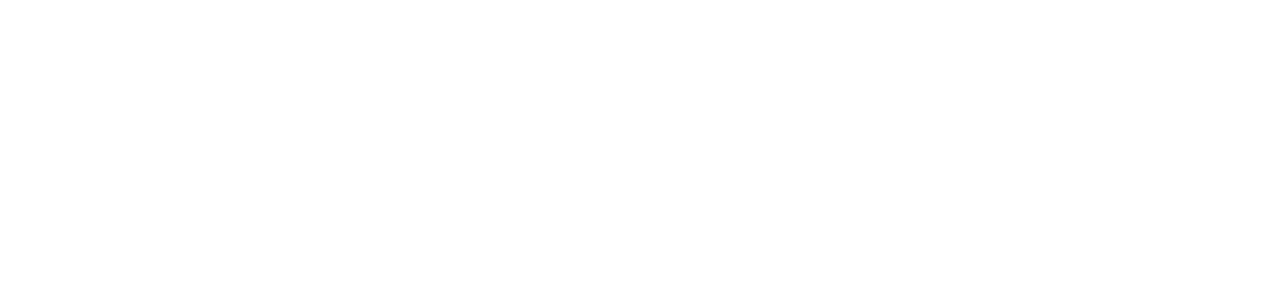
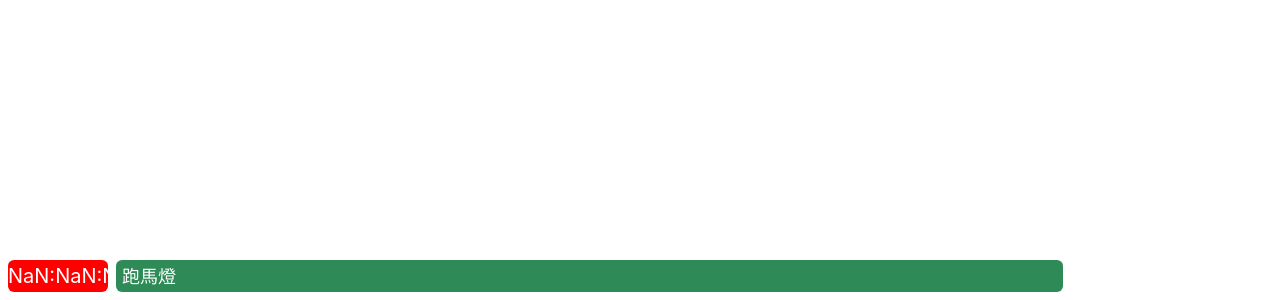
Before and after one commit to jimmyhealer/DOMjudge-LiveStream, a Vue app: page /live in a window 1280 px wide. Shown: the part 500-800 px from the top of the page. Built offline with nearby package versions, Linux system fonts and the light colour scheme.

Commit message:
feat: add countdown and footer(not finished yet)

```diff
--- /dev/null
+++ b/src/components/ContestCountdown.vue
@@ -0,0 +1,54 @@
+<script setup lang="ts">
+import { useLiveStreamStore } from '@/stores/livestream'
+import { computed, ref } from 'vue'
+
+const props = defineProps<{
+  contestId: string
+}>()
+
+const { getContestDetail } = useLiveStreamStore()
+const contestDetail = ref(getContestDetail(props.contestId))
+const showCountdown = computed(() => new Date() < contestDetail.value?.startTime)
+const contestName = computed(() => contestDetail.value?.name)
+const contestStartTime = computed(() => contestDetail.value?.startTime)
+</script>
+
+<template>
+  <template v-if="showCountdown">
+    <div class="countdown-bg">
+      <el-countdown
+        class="countdown"
+        :title="'Start to contest ' + contestName"
+        :value="contestStartTime"
+      />
+    </div>
+  </template>
+</template>
+
+<style scoped>
+.countdown-bg {
+  position: absolute;
+  width: 100%;
+  height: 100%;
+  z-index: 2000;
+
+  background-color: white;
+}
+
+.countdown {
+  position: absolute;
+  top: 50%;
+  left: 50%;
+  transform: translate(-50%, -50%);
+}
+
+.countdown :deep(.el-statistic__head) {
+  text-align: center;
+  font-size: 30px;
+}
+
+.countdown :deep(.el-statistic__content) {
+  text-align: center;
+  font-size: 64px;
+}
+</style>
--- /dev/null
+++ b/src/components/LiveStreamFooter.vue
@@ -0,0 +1,46 @@
+<script setup lang="ts">
+defineProps<{
+  time: number
+}>()
+</script>
+
+<template>
+  <div style="height: 48px; padding: 0 4px 0 8px; align-items: center; display: flex">
+    <el-countdown
+      format="HH:mm:ss"
+      :value="time"
+      style="
+        margin: auto 0;
+        background-color: red;
+        color: white !important;
+        font-weight: 500;
+        width: 100px;
+        height: 32px;
+        text-align: center;
+        border-radius: 6px;
+      "
+    />
+    <p
+      style="
+        background-color: seagreen;
+        width: calc(100% - 100px);
+        margin: auto;
+        margin-left: 8px;
+        border-radius: 6px;
+        padding: 3px 6px;
+        color: white;
+        font-weight: 500;
+        font-size: 18px;
+        height: 32px;
+      "
+    >
+      跑馬燈
+    </p>
+  </div>
+</template>
+
+<style scoped>
+:deep(.el-statistic__content) {
+  color: white;
+}
+</style>
--- a/src/views/LiveStream.vue
+++ b/src/views/LiveStream.vue
@@ -6,43 +6,61 @@ import { useLiveStreamStore } from '@/stores/livestream'
 import { useLiveStream } from '@/composables/liveStream'
 import LastSubmission from '@/components/LastSubmission.vue'
 import ScoreBoard from '@/components/ScoreBoard.vue'
+import ContestCountdown from '@/components/ContestCountdown.vue'
 import ImageCarousel from '@/components/ImageCarousel.vue'
+import LiveStreamFooter from '@/components/LiveStreamFooter.vue'
 
 const { start } = useLiveStream()
-const { checkScoreboard, checkLastSubmission } = useLiveStreamStore()
+const { checkScoreboard, checkLastSubmission, getContestDetail } = useLiveStreamStore()
 const contestStore = useContestStore()
+
+function getMaxContestTime() {
+  const result = contestStore.contests?.map((contest) => getContestDetail(contest.id).endTime) ?? []
+  return Math.max(...result.map((date) => date.getTime()))
+}
 
 const isInitialized = ref(false)
 onMounted(async () => {
-  await start(contestStore.contests?.map((contest) => contest.id) || [])
+  await start(contestStore.contests?.map((contest) => contest.id ?? contest) || [])
   isInitialized.value = true
 })
 </script>
 
 <template>
   <div class="scoreboard" style="overflow: hidden" v-loading.fullscreen.lock="!isInitialized">
-    <template v-for="{ id } in contestStore.contests" :key="id">
-      <el-row style="height: 50%; border: 1px solid #ccc">
-        <template v-if="false">
-          <!-- <el-countdown
-            class="countdown"
-            :title="'Start to contest ' + scoreboardData.get(id)?.contestDetail.name"
-            :value="scoreboardData.get(id)?.contestDetail.startTime"
-          /> -->
+    <el-row v-if="isInitialized">
+      <el-col :span="20" style="height: 100vh">
+        <div style="height: calc(100% - 48px); position: relative">
+          <template v-for="{ id } in contestStore.contests" :key="id">
+            <template v-if="checkScoreboard(id)">
+              <div :style="{ height: `${100 / contestStore.contests!.length}%` }">
+                <ContestCountdown :contestId="id" />
+                <ScoreBoard :contestId="id" />
+              </div>
+            </template>
+          </template>
+        </div>
+        <LiveStreamFooter :time="getMaxContestTime()" />
+      </el-col>
+      <el-col :span="4" class="last-submission" ref="submissionEl">
+        <ImageCarousel
+          v-if="contestStore.images && contestStore.images.length > 0"
+          :images="contestStore.images"
+          style="margin-bottom: auto"
+        />
+        <template v-for="{ id } in contestStore.contests" :key="id">
+          <div
+            class="last-submission-item"
+            ref="el"
+            :style="{
+              height: `${100 / contestStore.contests!.length}%`
+            }"
+          >
+            <LastSubmission :contestId="id" v-if="checkLastSubmission(id)" />
+          </div>
         </template>
-        <template v-else>
-          <el-col :span="20" style="height: 100%">
-            <template v-if="checkScoreboard(id)">
-              <ScoreBoard :contestId="id" />
-            </template>
-          </el-col>
-          <el-col :span="4" v-if="checkLastSubmission(id)" class="last-submission">
-            <LastSubmission :contestId="id" />
-            <ImageCarousel v-if="contestStore.images" :images="contestStore.images" />
-          </el-col>
-        </template>
-      </el-row>
-    </template>
+      </el-col>
+    </el-row>
   </div>
 </template>
 
@@ -57,47 +75,18 @@ onMounted(async () => {
 .last-submission {
   display: flex;
   flex-direction: column;
-  justify-content: space-between;
+  justify-content: end;
+  padding-right: 6px;
 }
 
-.countdown {
-  position: absolute;
-  top: 50%;
-  left: 50%;
-  transform: translate(-50%, -50%);
-}
+.last-submission-item {
+  margin: 0px 4px 10px;
+  border-radius: 6px;
+  background-color: aquamarine;
+  padding: 8px;
 
-.countdown :deep(.el-statistic__head) {
-  text-align: center;
-  font-size: 30px;
-}
-
-.countdown :deep(.el-statistic__content) {
-  text-align: center;
-  font-size: 64px;
-}
-
-.el-row {
   display: flex;
-  flex-direction: row;
+  flex-direction: column;
   justify-content: space-between;
 }
 </style>
-
-<style>
-.list-move,
-.list-enter-active,
-.list-leave-active {
-  transition: all 0.5s ease;
-}
-
-.list-enter-from,
-.list-leave-to {
-  opacity: 0;
-  transform: translateX(30px);
-}
-
-.list-leave-active {
-  position: absolute;
-}
-</style>
```
